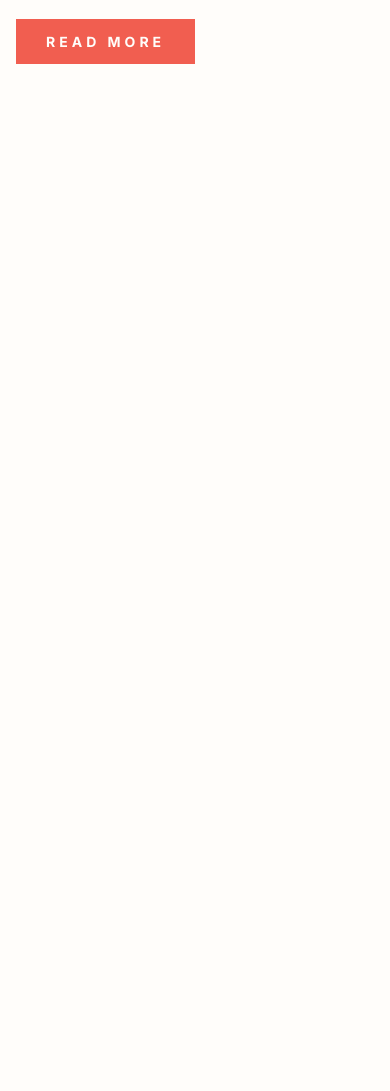
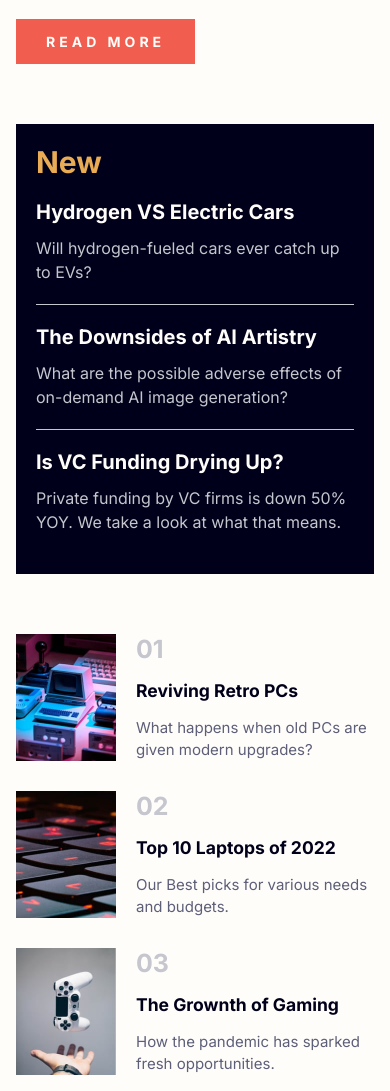
Before and after one commit to mehdilight/fm-news-homepage, a website built with Vite: page index.html in a window 390 px wide. Shown: the part 658-1749 px from the top of the page. Before the commit the page ends 844 px from the top, so only its background shows below. Built offline with nearby package versions, Linux system fonts and the light colour scheme.

Commit message:
finalize mobile version

```diff
--- a/index.html
+++ b/index.html
@@ -46,6 +46,87 @@
         </a>
       </div>
     </section>
+    <section class="news-card">
+      <h2 class="news-card__heading">
+        New
+      </h2>
+      <a href="#" class="news-card__item-anchor">
+        <article class="news-card__item">
+          <h3 class="news-card__item-heading">
+            Hydrogen VS Electric Cars
+          </h3>
+          <p class="news-card__item-paragraph">
+            Will hydrogen-fueled cars ever catch up to EVs?
+          </p>
+        </article>
+      </a>
+
+      <a href="#" class="news-card__item-anchor">
+        <article class="news-card__item">
+          <h3 class="news-card__item-heading">
+            The Downsides of AI Artistry
+          </h3>
+          <p class="news-card__item-paragraph">
+            What are the possible adverse effects of on-demand AI image generation?
+          </p>
+        </article>
+      </a>
+
+      <a href="#" class="news-card__item-anchor">
+        <article class="news-card__item">
+          <h3 class="news-card__item-heading">
+            Is VC Funding Drying Up?
+          </h3>
+          <p class="news-card__item-paragraph">
+            Private funding by VC firms is down 50% YOY. We take a look at what that means.
+          </p>
+        </article>
+      </a>
+    </section>
+    <section class="post-cards">
+      <article class="post-card">
+        <img class="post-card__image" src="/image-retro-pcs.jpg" alt="retro pcs">
+        <div class="post-card__body">
+          <span class="post-card__body__count">
+            01
+          </span>
+          <h3 class="post-card__body__heading">
+            Reviving Retro PCs
+          </h3>
+          <p class="post-card__body__paragraph">
+            What happens when old PCs are given modern upgrades?
+          </p>
+        </div>
+      </article>
+      <article class="post-card">
+        <img class="post-card__image" src="/image-top-laptops.jpg" alt="top laptops">
+        <div class="post-card__body">
+          <span class="post-card__body__count">
+            02
+          </span>
+          <h3 class="post-card__body__heading">
+            Top 10 Laptops of 2022
+          </h3>
+          <p class="post-card__body__paragraph">
+            Our Best picks for various needs and budgets.
+          </p>
+        </div>
+      </article>
+      <article class="post-card">
+        <img class="post-card__image" src="/image-gaming-growth.jpg" alt="gamepad">
+        <div class="post-card__body">
+          <span class="post-card__body__count">
+            03
+          </span>
+          <h3 class="post-card__body__heading">
+            The Grownth of Gaming
+          </h3>
+          <p class="post-card__body__paragraph">
+            How the pandemic has sparked fresh opportunities.
+          </p>
+        </div>
+      </article>
+    </section>
   </main>
   <script type="module" src="/main.js"></script>
 </body>
--- /dev/null
+++ b/scss/components/_buttons.scss
@@ -0,0 +1,11 @@
+.primary-button {
+    display: inline-block;
+    background-color: var(--soft-red-color);
+    color: var(--off-white-color);
+    padding: 14px 30px;
+    font-size: 14px;
+    text-transform: uppercase;
+    text-decoration: none;
+    font-weight: 700;
+    letter-spacing: 4px;
+}
--- /dev/null
+++ b/scss/components/_index.scss
@@ -0,0 +1 @@
+@import './buttons';
--- a/scss/main.scss
+++ b/scss/main.scss
@@ -1,36 +1,6 @@
 @import './utils';
 @import './base';
 @import './layout';
+@import './components';
 
-
-.main-content {
-    padding: 16px;
-}
-
-.hero {
-    display: grid;
-    gap: 22px;
-    &__heading {
-        font-size: 20px;
-        font-weight: 700;
-        font-size: 42px;
-    }
-    &__paragraph {
-        color: var(--dark-graynish-blue);
-    }
-    &__image {
-        width: 100%;
-    }
-}
-
-.primary-button {
-    display: inline-block;
-    background-color: var(--soft-red-color);
-    color: var(--off-white-color);
-    padding: 14px 30px;
-    font-size: 14px;
-    text-transform: uppercase;
-    text-decoration: none;
-    font-weight: 700;
-    letter-spacing: 4px;
-}
+@import './pages/home';
--- /dev/null
+++ b/scss/pages/_home.scss
@@ -0,0 +1,95 @@
+.main-content {
+    padding: 16px;
+    display: grid;
+    gap: 60px;
+}
+
+.hero {
+    display: grid;
+    gap: 22px;
+    &__heading {
+        font-size: 20px;
+        font-weight: 700;
+        font-size: 42px;
+    }
+    &__paragraph {
+        color: var(--dark-graynish-blue);
+    }
+    &__image {
+        width: 100%;
+    }
+}
+
+.news-card {
+    padding: 20px;
+    background-color: var(--very-dark-blue);
+    &__heading {
+        color: var(--soft-orange-color);
+        font-weight: 700;
+        font-size: 30px;
+    }
+    &__item {
+        padding: 20px 0;
+        &-heading {
+            color: var(--off-white-color);
+            margin-bottom: 12px;
+            font-size: 20px;
+            font-weight: 700;
+        }
+        &-paragraph {
+            font-size: 16px;
+            color: var(--graynish-blue);
+            line-height: 24px;
+        }
+
+        &-anchor {
+            display: block;
+            text-decoration: none;
+
+            &:hover,
+            &:focus {
+                .news-card__item-heading {
+                    color: var(--soft-orange-color);
+                }
+            }
+
+            &:not(:last-child) {
+                border-bottom: 1px solid var(--graynish-blue);
+            }
+        }
+    }
+}
+
+.post-card {
+    display: flex;
+    &__image {
+        width: 100px;
+    }
+    &__body {
+        margin-left: 20px;
+        display: flex;
+        flex-direction: column;
+        justify-content: space-between;
+        color: var(--very-dark-blue);
+
+        &__heading {
+            font-weight: 700;
+        }
+
+        &__count {
+            color: var(--graynish-blue);
+            font-weight: 700;
+            font-size: 25px;
+        }
+
+        &__paragraph {
+            color: var(--dark-graynish-blue);
+            line-height: 22px;
+        }
+    }
+}
+
+.post-cards {
+    display: grid;
+    gap: 30px;
+}
```
